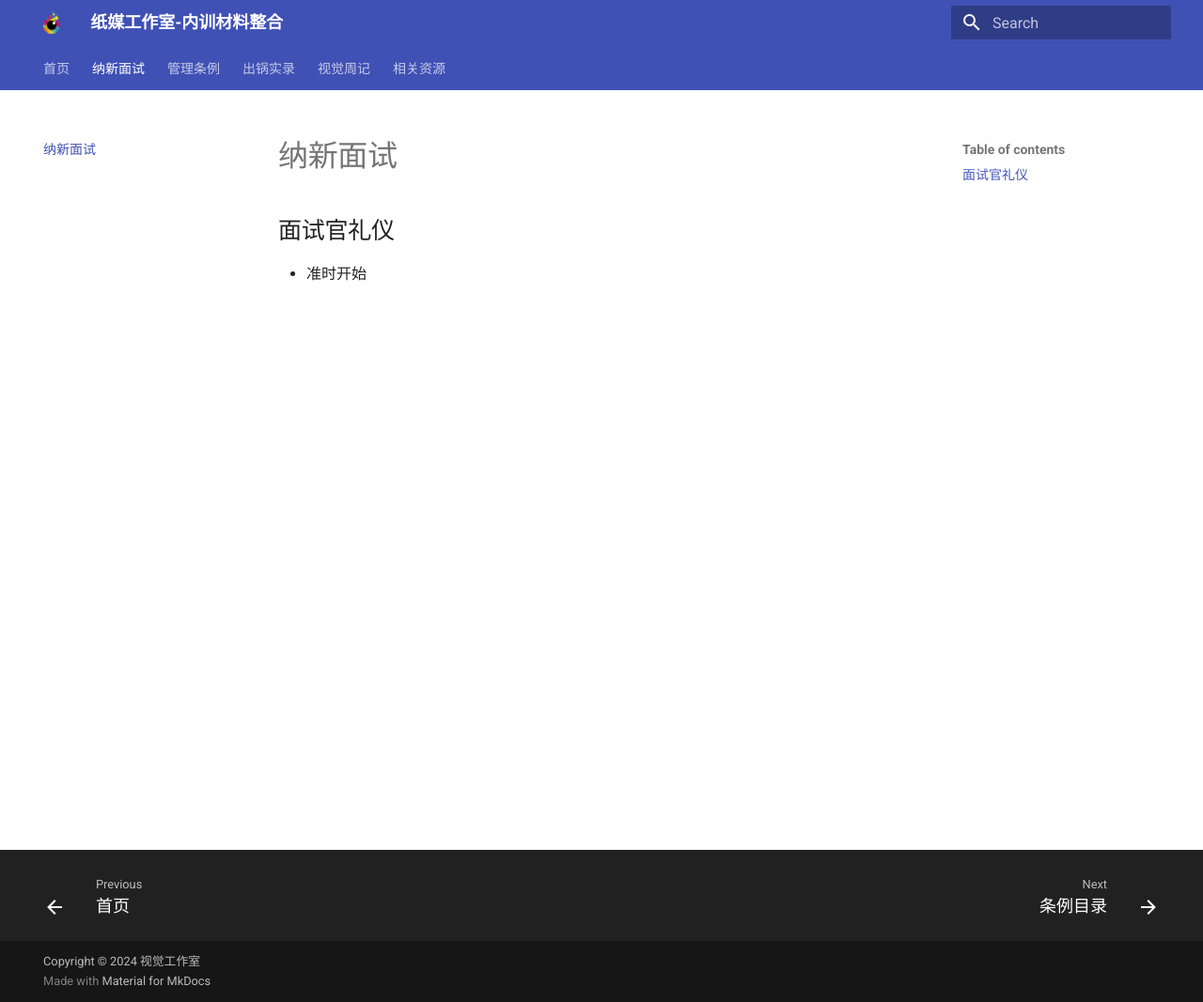
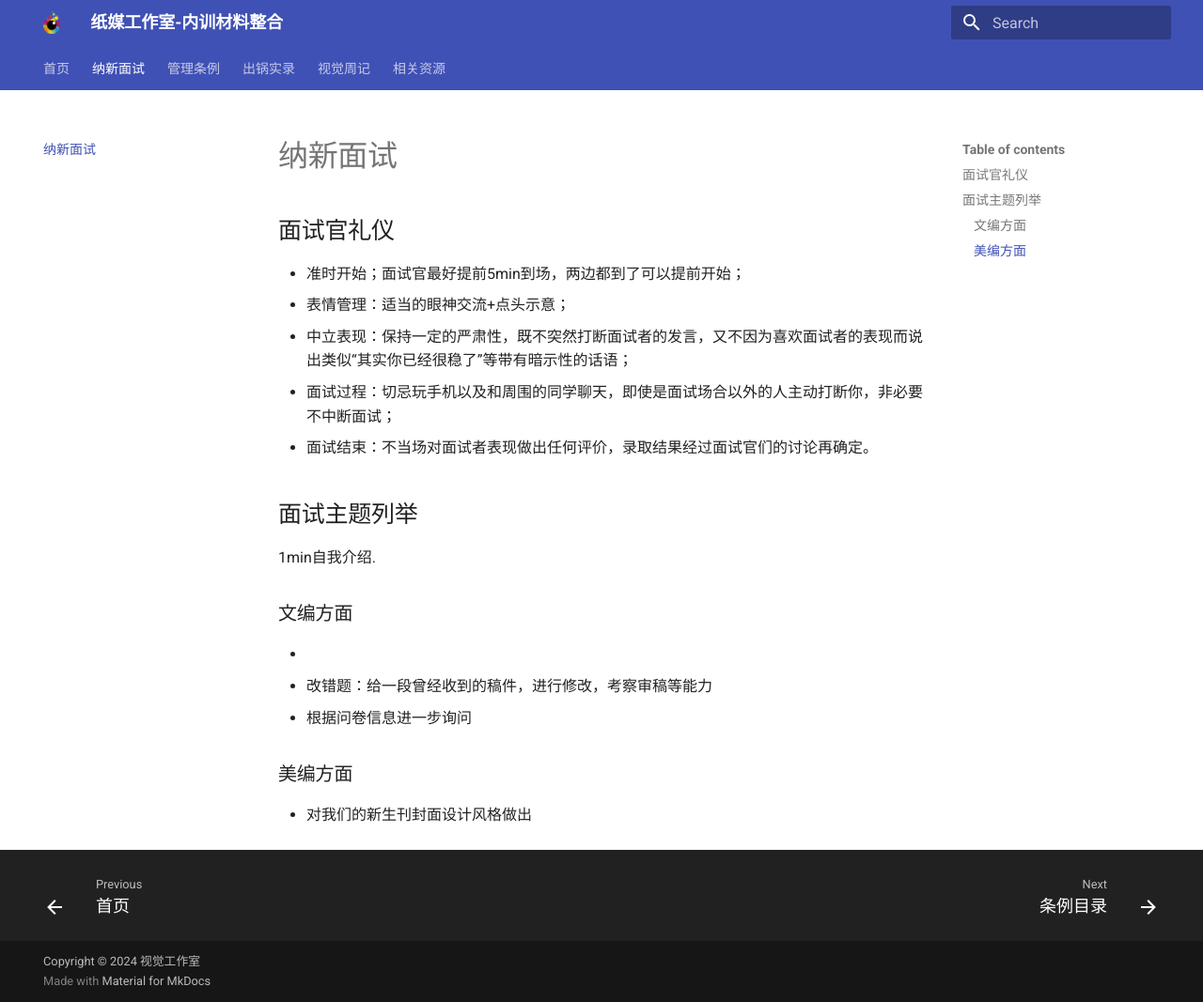
Before and after one commit to Grapesea/paperstudio, an MkDocs documentation site: the page built from docs/team/index.md, in a window 1280 px wide and 1067 px high. Shown: the whole window at 94% size. Built offline with MkDocs 1.6.1 and Material for MkDocs 9.7.7, drawn with Linux system fonts in a browser that asks for light colours.

Commit message:
init: clone

```diff
--- a/docs/team/index.md
+++ b/docs/team/index.md
@@ -1,3 +1,27 @@
 ## 面试官礼仪
 
-* 准时开始
+* 准时开始；面试官最好提前5min到场，两边都到了可以提前开始；
+* 表情管理：适当的眼神交流+点头示意；
+* 中立表现：保持一定的严肃性，既不突然打断面试者的发言，又不因为喜欢面试者的表现而说出类似“其实你已经很稳了”等带有暗示性的话语；
+* 面试过程：切忌玩手机以及和周围的同学聊天，即使是面试场合以外的人主动打断你，非必要不中断面试；
+* 面试结束：不当场对面试者表现做出任何评价，录取结果经过面试官们的讨论再确定。
+
+
+
+## 面试主题列举
+
+1min自我介绍.
+
+### 文编方面
+
+*
+* 改错题：给一段曾经收到的稿件，进行修改，考察审稿等能力
+* 根据问卷信息进一步询问
+
+
+
+
+
+### 美编方面
+
+* 对我们的新生刊封面设计风格做出
```
Also changed, not shown: 2 other files.
